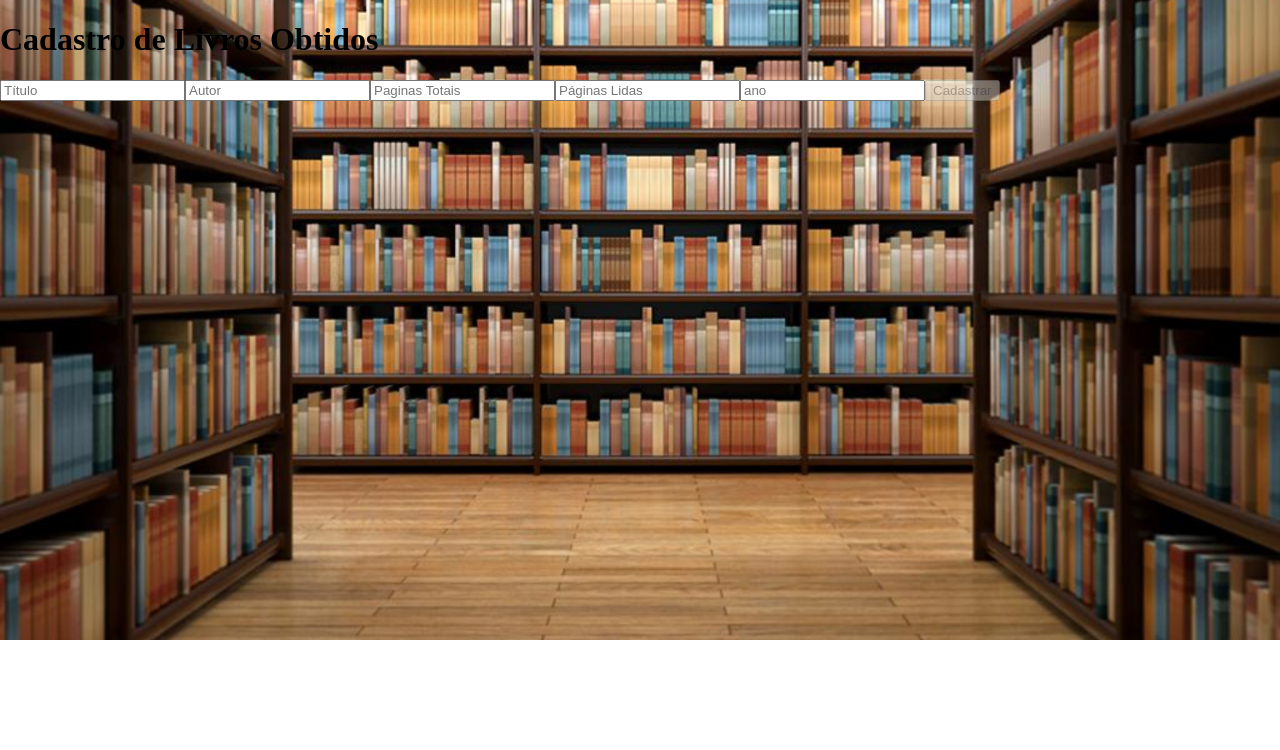
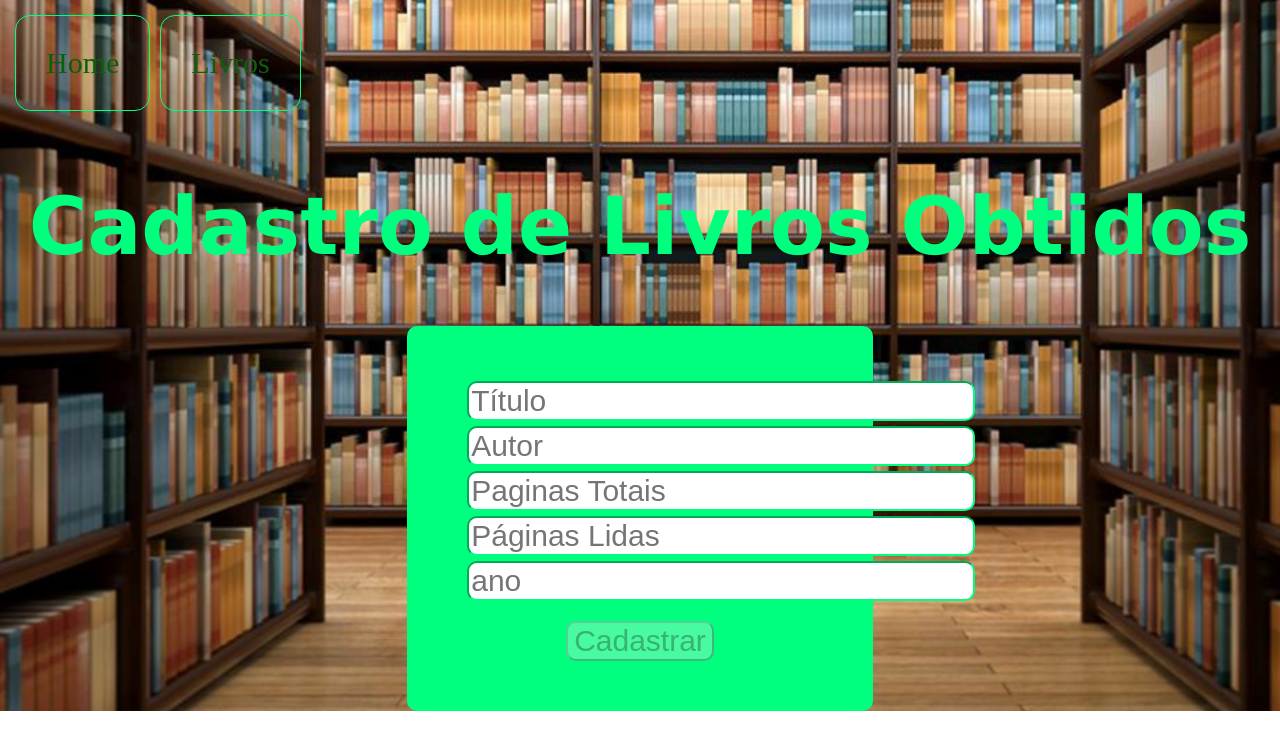
Before and after one commit to edymarfg/bibliotecapessoal-front, an Angular app: page /cadastrar-livro-obtido in a window 1280 px wide. Shown: the top 750 px of the page. Built offline with nearby package versions, Linux system fonts and the light colour scheme.

Commit message:
Criação e mudanças.

```diff
--- a/src/app/cadastrar-livro-obtido/cadastrar-livro-obtido.component.html
+++ b/src/app/cadastrar-livro-obtido/cadastrar-livro-obtido.component.html
@@ -1,4 +1,10 @@
 <div class="caixa">
+  <div class="menu">
+    <ul>
+      <li><a routerLink="/">Home</a></li>
+      <li><a routerLink="/livro-obtido">Livros</a></li>
+    </ul>
+  </div>
   <h1>Cadastro de Livros Obtidos</h1>
   <form class="form-box" [formGroup]="form" (ngSubmit)="cadastrar()">
     <input
--- a/src/app/cadastrar-livro-obtido/cadastrar-livro-obtido.component.ts
+++ b/src/app/cadastrar-livro-obtido/cadastrar-livro-obtido.component.ts
@@ -1,3 +1,6 @@
+import { LivroObtidoModel } from './../model/livro-obtido-model';
+import { LivroObtido } from './../domain/livro-obtido';
+import { HttpClient } from '@angular/common/http';
 import { Component, OnInit } from '@angular/core';
 import {
   FormBuilder,
@@ -5,6 +8,7 @@ import {
   FormGroup,
   Validators,
 } from '@angular/forms';
+import { Observable } from 'rxjs';
 
 @Component({
   selector: 'app-cadastrar-livro-obtido',
@@ -29,7 +33,17 @@ export class CadastrarLivroObtidoComponent implements OnInit {
     ano: new FormControl(null, [Validators.required, Validators.minLength(4)]),
   });
 
-  constructor(private formBuilder: FormBuilder) {}
+  constructor(private formBuilder: FormBuilder, private http: HttpClient) {}
 
   ngOnInit(): void {}
+
+  cadastrar(): void {
+    const livroObtidoModel: LivroObtidoModel = this.form.getRawValue();
+    this.post(livroObtidoModel);
+  }
+
+  private post(model: LivroObtidoModel): Observable<LivroObtidoModel> {
+    const url = 'http://localhost:8080/cliente/cadastrar';
+    return this.http.post<LivroObtido>(url, model);
+  }
 }
--- a/src/app/home/home.component.scss
+++ b/src/app/home/home.component.scss
@@ -1,10 +1,3 @@
-h1 {
-  text-align: center;
-  font-family: Verdana, Geneva, Tahoma, sans-serif;
-  color: #00ff7f;
-  font-size: 80px;
-}
-
 .box {
   display: inline-block;
   background-color: aliceblue;
--- a/src/styles.scss
+++ b/src/styles.scss
@@ -5,6 +5,13 @@ body {
   background-image: url("assets/biblioteca.png");
   background-repeat: no-repeat;
   background-size: cover;
+}
+
+h1 {
+  text-align: center;
+  font-family: Verdana, Geneva, Tahoma, sans-serif;
+  color: #00ff7f;
+  font-size: 80px;
 }
 
 .menu {
@@ -32,3 +39,25 @@ body {
     color: #0b610b;
   }
 }
+
+.form-box {
+  padding: 50px 60px;
+  margin: 0 auto;
+  text-align: center;
+  width: 27%;
+  background-color: #00ff7f;
+  border-radius: 10px;
+  input {
+    width: 500px;
+    font-size: 30px;
+    border-radius: 10px;
+    margin-top: 5px;
+    display: block;
+    border-color: #00ff7f;
+  }
+  button {
+    margin-top: 20px;
+    font-size: 30px;
+    border-radius: 10px;
+  }
+}
```
Also changed, not shown: src/app/app.module.ts (+8 -1 lines).
